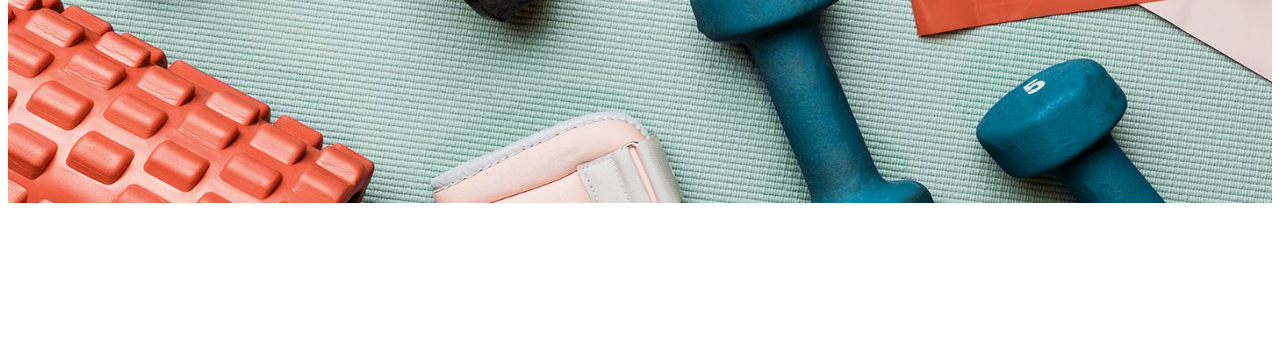
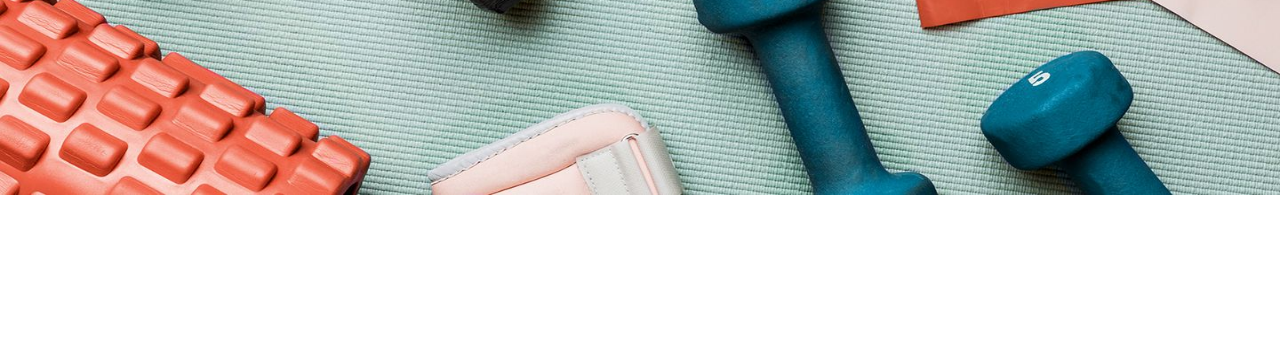
Before and after one commit to ninaKroft/Bodi_TanyaB, a plain HTML site: page index.html in a window 1280 px wide. Shown: the part 455-800 px from the top of the page. Drawn offline with Linux system fonts and the light colour scheme.

Commit message:
rid whitespace?

```diff
--- a/stylesheet.css
+++ b/stylesheet.css
@@ -1,3 +1,9 @@
+html, body {
+    margin: 0;
+    padding: 0;
+    height: 100%;
+  }
+
 .nav {
     background-color:rgb(201, 172, 227);
 }
@@ -19,6 +25,8 @@
     background-image: url(./images/placeholder_fitness_image.jpeg);
     background-repeat: no-repeat;
     background-size: 100% 100%;
+    margin-top: 0px;
+    margin-left: 0px;
 }
 
 .name_wrapper {
```
